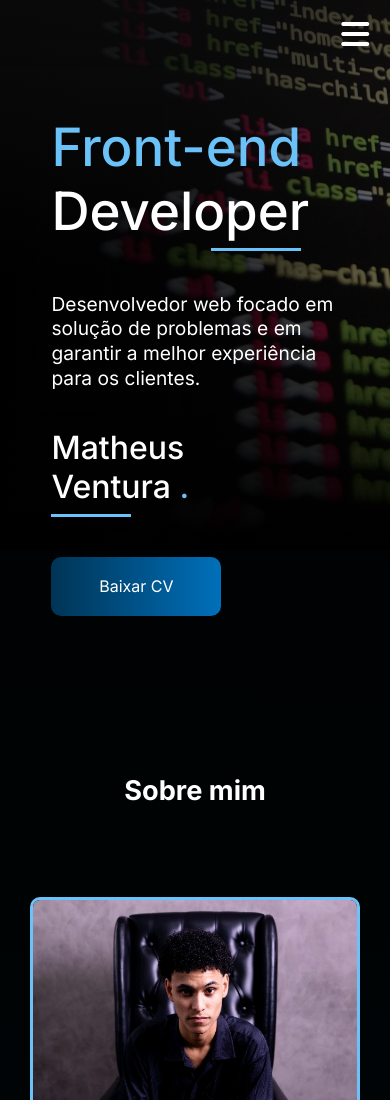
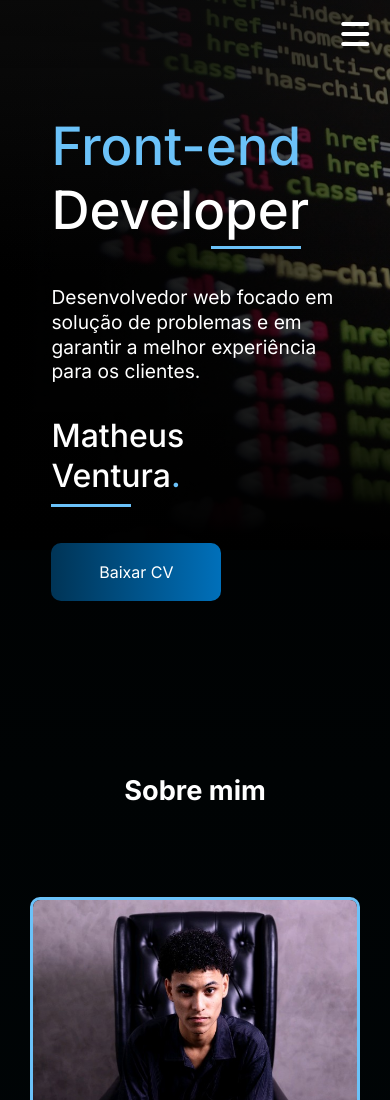
Before and after one commit to Mathewus/Portfolio, a plain HTML site: page index.html in a window 390 px wide. Shown: the top 1100 px of the page. Drawn offline with Linux system fonts and the light colour scheme.

Commit message:
Atualização de arquivos css

```diff
--- a/src/css/responsive.css
+++ b/src/css/responsive.css
@@ -150,12 +150,12 @@
 @media (max-width: 750px) {
 
     #banner-info {
-        top: 7.2rem;
+        top: 7.1rem;
 
     }
 
     #description {
-        gap: 2.3rem;
+        gap: 2rem;
         align-items: center;
         flex-direction: column-reverse;
         flex-wrap: wrap;
@@ -165,6 +165,19 @@
     #description1 {
         padding-left: 0rem;
         padding-right: 5rem;
+        gap: 10px;
+
+    }
+
+    #description1-title {
+
+        line-height: 2.5rem;
+    }
+
+
+    #description2 {
+
+        gap: 10px;
 
     }
 
```
Also changed, not shown: index.html (+1 -1 lines).
